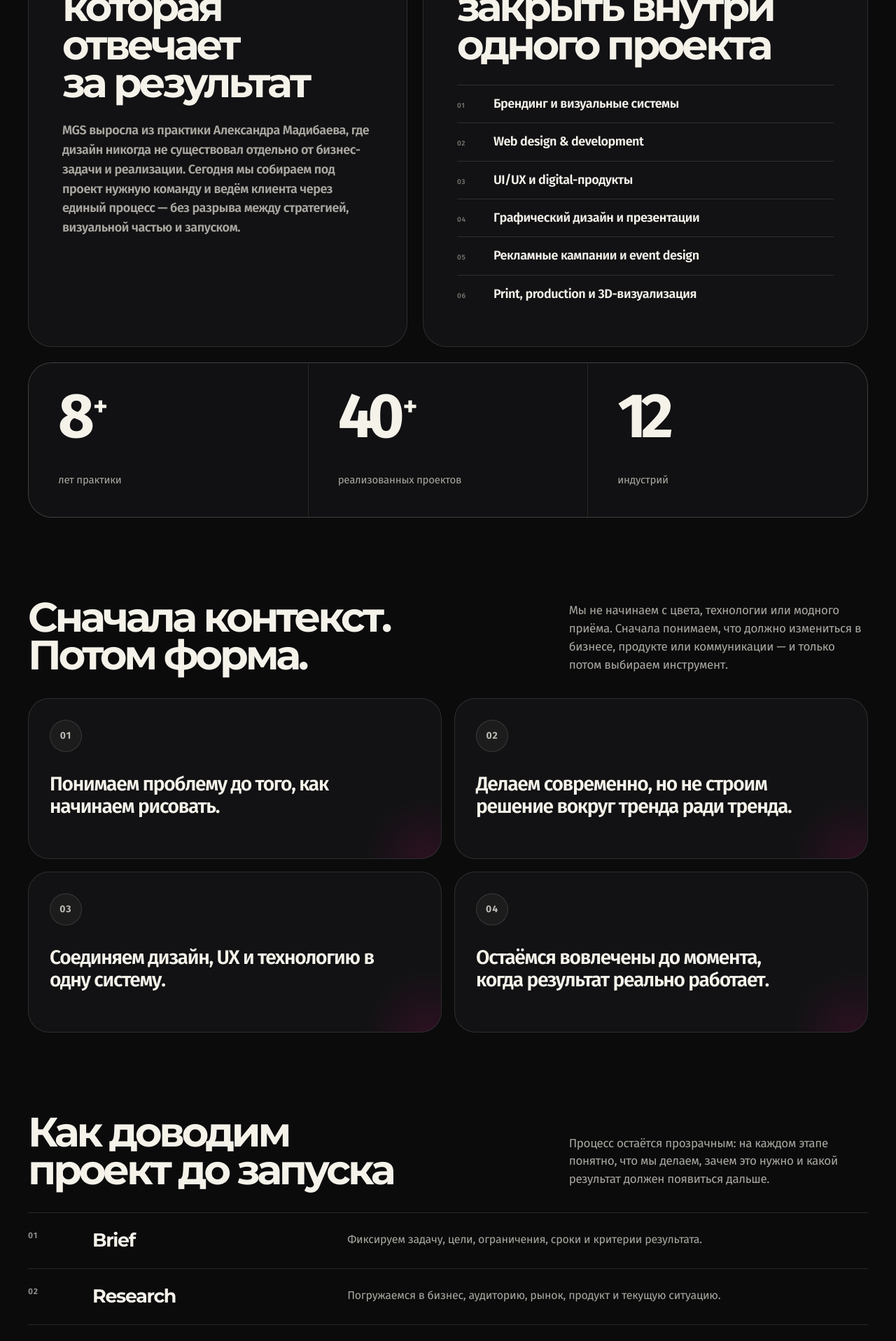
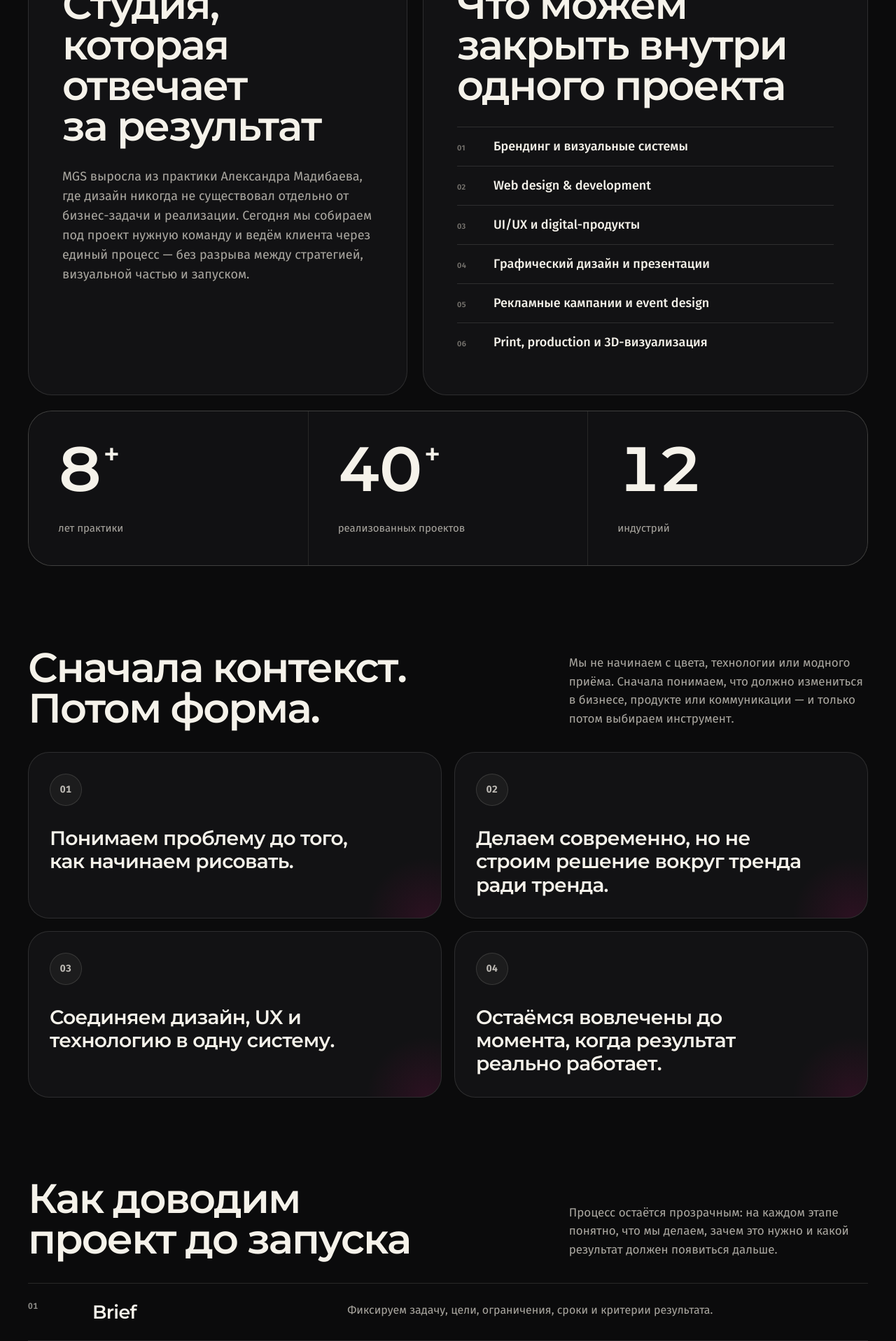
Before and after one commit to AlexMadibaev/MadibaevStudio, a Next.js app in the folder mgs-next/: page /about in a window 1280 px wide. Shown: the part 880-2797 px from the top of the page at 70% size. Built offline with nearby package versions, Linux system fonts and the light colour scheme; no server answers.

Commit message:
Normalize About page typography

```diff
--- a/mgs-next/components/mgs-about-page.module.css
+++ b/mgs-next/components/mgs-about-page.module.css
@@ -16,10 +16,11 @@
   max-width: 940px;
   margin: 0;
   color: var(--mgs-text);
+  font-family: var(--font-montserrat), sans-serif;
   font-size: clamp(4.2rem, 8.4vw, 9.4rem);
-  font-weight: 660;
-  letter-spacing: -.085em;
-  line-height: .86;
+  font-weight: 600;
+  letter-spacing: -.04em;
+  line-height: .95;
   text-wrap: balance;
 }
 
@@ -27,10 +28,12 @@
   max-width: 510px;
   margin: 0 0 8px;
   color: var(--mgs-muted);
+  font-family: var(--font-fira-sans), sans-serif;
   font-size: clamp(1.05rem, 1.4vw, 1.25rem);
-  font-weight: 520;
-  letter-spacing: -.025em;
-  line-height: 1.55;
+  font-weight: 400;
+  letter-spacing: 0;
+  line-height: 1.56;
+  text-wrap: pretty;
 }
 
 .intro {
@@ -58,10 +61,11 @@
 .cooperation h2 {
   margin: 0;
   color: var(--mgs-text);
+  font-family: var(--font-montserrat), sans-serif;
   font-size: clamp(2.35rem, 4.6vw, 5rem);
-  font-weight: 640;
-  letter-spacing: -.07em;
-  line-height: .92;
+  font-weight: 600;
+  letter-spacing: -.034em;
+  line-height: .99;
   text-wrap: balance;
 }
 
@@ -69,10 +73,11 @@
   max-width: 690px;
   margin: 28px 0 0;
   color: var(--mgs-muted);
+  font-family: var(--font-fira-sans), sans-serif;
   font-size: 18px;
-  font-weight: 510;
-  letter-spacing: -.025em;
-  line-height: 1.55;
+  font-weight: 400;
+  letter-spacing: 0;
+  line-height: 1.56;
 }
 
 .expertiseList {
@@ -93,18 +98,20 @@
   padding: 15px 0;
   border-top: 1px solid var(--mgs-line);
   color: var(--mgs-text);
+  font-family: var(--font-fira-sans), sans-serif;
   font-size: 18px;
-  font-weight: 560;
-  letter-spacing: -.025em;
-  line-height: 1.3;
+  font-weight: 500;
+  letter-spacing: 0;
+  line-height: 1.38;
 }
 
 .expertiseList li::before {
   content: counter(expertise, decimal-leading-zero);
   color: var(--mgs-dim);
-  font-family: var(--font-dm-mono), ui-monospace, monospace;
-  font-size: 10px;
-  letter-spacing: .08em;
+  font-family: var(--font-fira-sans), sans-serif;
+  font-size: 11px;
+  font-weight: 600;
+  letter-spacing: .035em;
 }
 
 .stats {
@@ -131,10 +138,12 @@
   display: flex;
   align-items: flex-start;
   color: var(--mgs-text);
+  font-family: var(--font-montserrat), sans-serif;
   font-size: clamp(4rem, 7vw, 7.5rem);
-  font-weight: 650;
-  letter-spacing: -.09em;
-  line-height: .78;
+  font-weight: 600;
+  font-variant-numeric: tabular-nums lining-nums;
+  letter-spacing: -.045em;
+  line-height: .9;
 }
 
 .stat strong span:last-child {
@@ -146,8 +155,10 @@
 .stat p {
   margin: 0;
   color: var(--mgs-muted);
+  font-family: var(--font-fira-sans), sans-serif;
   font-size: 15px;
-  letter-spacing: -.015em;
+  letter-spacing: 0;
+  line-height: 1.4;
 }
 
 .section {
@@ -166,9 +177,11 @@
   max-width: 520px;
   margin: 0;
   color: var(--mgs-muted);
+  font-family: var(--font-fira-sans), sans-serif;
   font-size: 17px;
-  line-height: 1.52;
-  letter-spacing: -.02em;
+  line-height: 1.56;
+  letter-spacing: 0;
+  text-wrap: pretty;
 }
 
 .principles {
@@ -208,19 +221,21 @@
   border-radius: 999px;
   color: rgba(245, 242, 234, .74);
   background: rgba(245, 242, 234, .045);
-  font-family: var(--font-dm-mono), ui-monospace, monospace;
+  font-family: var(--font-fira-sans), sans-serif;
   font-size: 14px;
   font-weight: 700;
-  letter-spacing: .07em;
+  font-variant-numeric: tabular-nums;
+  letter-spacing: .035em;
   line-height: 1;
 }
 
 .processItem > span {
   color: rgba(245, 242, 234, .56);
-  font-family: var(--font-dm-mono), ui-monospace, monospace;
+  font-family: var(--font-fira-sans), sans-serif;
   font-size: 12px;
-  font-weight: 700;
-  letter-spacing: .08em;
+  font-weight: 600;
+  font-variant-numeric: tabular-nums;
+  letter-spacing: .035em;
   line-height: 1;
 }
 
@@ -228,10 +243,12 @@
   max-width: 470px;
   margin: 30px 0 0;
   color: var(--mgs-text);
+  font-family: var(--font-montserrat), sans-serif;
   font-size: clamp(1.35rem, 2.2vw, 2rem);
-  font-weight: 590;
-  letter-spacing: -.045em;
-  line-height: 1.14;
+  font-weight: 600;
+  letter-spacing: -.024em;
+  line-height: 1.18;
+  text-wrap: pretty;
 }
 
 .process {
@@ -251,19 +268,22 @@
 .processItem h3 {
   margin: 0;
   color: var(--mgs-text);
+  font-family: var(--font-montserrat), sans-serif;
   font-size: clamp(1.4rem, 2.1vw, 2rem);
-  font-weight: 620;
-  letter-spacing: -.05em;
-  line-height: 1;
+  font-weight: 600;
+  letter-spacing: -.024em;
+  line-height: 1.08;
 }
 
 .processItem p {
   max-width: 650px;
   margin: 0;
   color: var(--mgs-muted);
+  font-family: var(--font-fira-sans), sans-serif;
   font-size: 16px;
-  letter-spacing: -.015em;
-  line-height: 1.5;
+  letter-spacing: 0;
+  line-height: 1.55;
+  text-wrap: pretty;
 }
 
 .cooperation {
@@ -307,9 +327,10 @@
   padding: 0 0 15px 28px;
   border-bottom: 1px solid var(--mgs-line);
   color: var(--mgs-text);
+  font-family: var(--font-fira-sans), sans-serif;
   font-size: 17px;
-  line-height: 1.48;
-  letter-spacing: -.02em;
+  line-height: 1.52;
+  letter-spacing: 0;
 }
 
 .cooperationBody li::before {
@@ -335,9 +356,11 @@
   border-radius: 999px;
   color: #0b0b0c;
   background: var(--mgs-text);
+  font-family: var(--font-fira-sans), sans-serif;
   font-size: 14px;
-  font-weight: 760;
-  letter-spacing: -.02em;
+  font-weight: 700;
+  letter-spacing: 0;
+  line-height: 1.15;
   text-decoration: none;
   transition: transform 180ms ease, background 180ms ease;
 }
@@ -383,13 +406,13 @@
   .hero h1 {
     max-width: 10ch;
     font-size: clamp(3.15rem, 13vw, 4.7rem);
-    line-height: .89;
-    letter-spacing: -.075em;
+    line-height: .99;
+    letter-spacing: -.032em;
   }
 
   .hero p {
     font-size: 16px;
-    line-height: 1.5;
+    line-height: 1.55;
   }
 
   .intro,
@@ -407,7 +430,8 @@
   .sectionHeading h2,
   .cooperation h2 {
     font-size: clamp(2.35rem, 10.8vw, 3.55rem);
-    line-height: .94;
+    line-height: 1.02;
+    letter-spacing: -.03em;
   }
 
   .panel > p {
@@ -431,6 +455,8 @@
 
   .stat strong {
     font-size: clamp(4.2rem, 18vw, 6rem);
+    letter-spacing: -.038em;
+    line-height: .94;
   }
 
   .sectionHeading {
@@ -462,12 +488,17 @@
   .principle p {
     margin-top: 22px;
     font-size: 1.45rem;
+    line-height: 1.22;
   }
 
   .processItem {
     grid-template-columns: 42px 1fr;
     gap: 12px 10px;
     padding: 22px 0;
+  }
+
+  .processItem h3 {
+    line-height: 1.1;
   }
 
   .processItem p {
```
